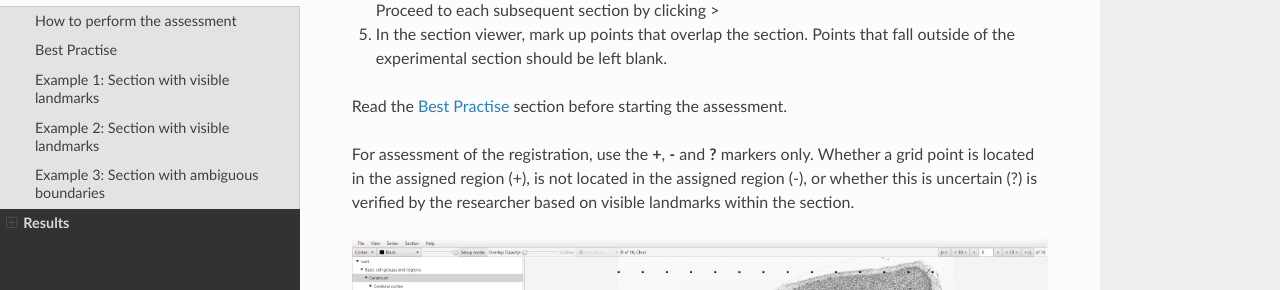
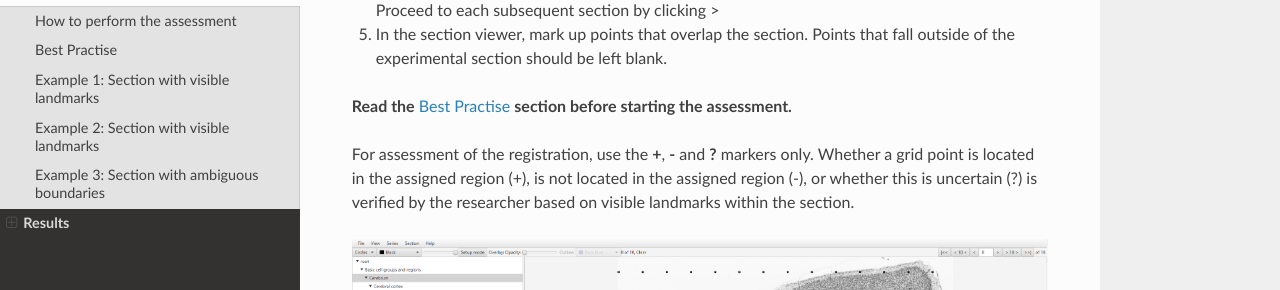
Before and after one commit to Neural-Systems-at-UIO/QCAlign, a Sphinx documentation site: the page built from docs/QCatlasmaps.rst, in a window 1280 px wide. Shown: the part 553-843 px from the top of the page. Built offline with Sphinx 7.4.7 and the Read the Docs theme 2.0.0, drawn with Linux system fonts in a browser that asks for light colours.

```diff
--- a/docs/QCatlasmaps.rst
+++ b/docs/QCatlasmaps.rst
@@ -16,7 +16,7 @@ How to perform the assessment
 
 5. In the section viewer, mark up points that overlap the section. Points that fall outside of the experimental section should be left blank.
 
-Read the `Best Practise <https://qcalign.readthedocs.io/en/latest/QCatlasmaps.html#best-practise>`_ section before starting the assessment.
+**Read the** `Best Practise <https://qcalign.readthedocs.io/en/latest/QCatlasmaps.html#best-practise>`_ **section before starting the assessment.**
 
 For assessment of the registration, use the **+**, **-** and **?** markers only. Whether a grid point is located in the assigned region (+), is not located in the assigned region (-), or whether this is uncertain (?) is verified by the researcher based on visible landmarks within the section.
 
```
